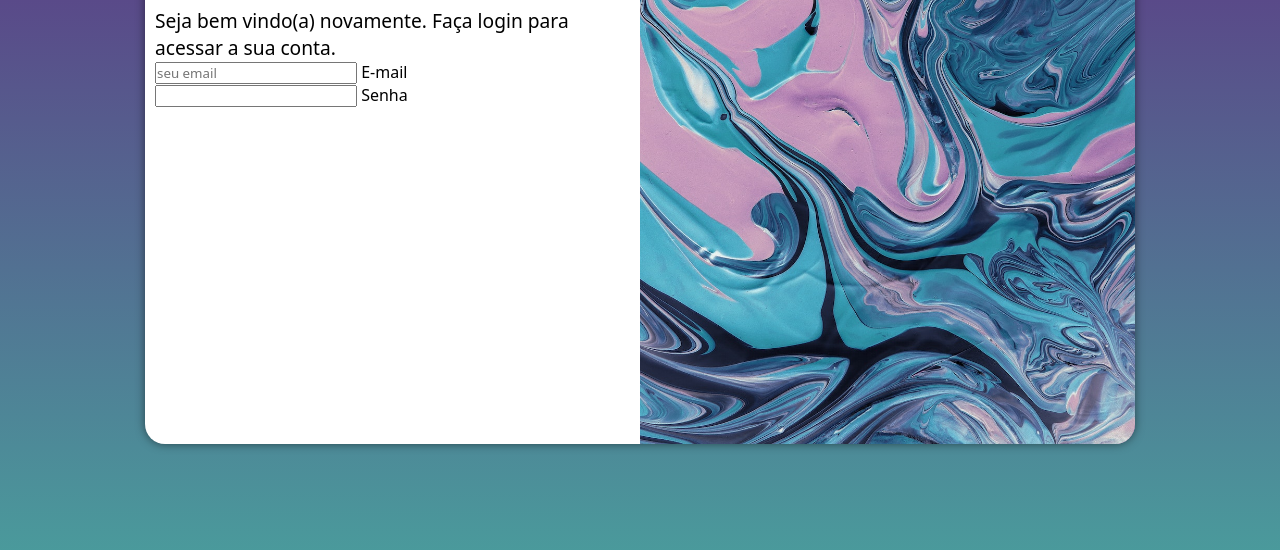
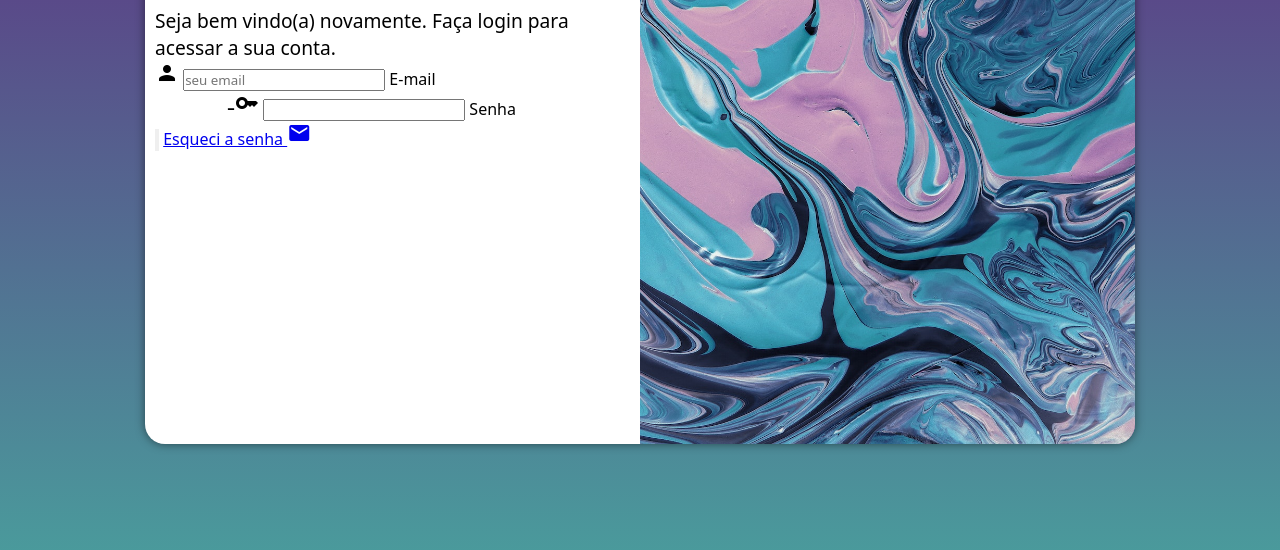
Before and after one commit to R0drigoG0mes/projeto-login, a plain HTML site: page index.html in a window 1280 px wide. Shown: the part 206-756 px from the top of the page. Drawn offline with Linux system fonts and the light colour scheme.

Commit message:
Update index.html

```diff
--- a/index.html
+++ b/index.html
@@ -7,6 +7,7 @@
     <title>Document</title>
     <link rel="stylesheet" href="estilos/media-queries.css">
     <link rel="stylesheet" href="estilos/style.css">
+    <link rel="stylesheet" href="https://fonts.googleapis.com/icon?family=Material+Icons">
 </head>
 <body>
     <main>
@@ -17,15 +18,19 @@
             <div id="formulario">
                 <h1>Login</h1>
                 <p>Seja bem vindo(a) novamente. Faça login para acessar a sua conta.</p>
-                <form action="login.php" method="post">
+                <form action="login.php" method="post" autocomplete="on">
                     <div class="campo">
-                        <input type="email" name="login" id="ilogin" placeholder="seu email">
+                        <i class="material-icons">person</i>
+                        <input type="email" name="login" id="ilogin" placeholder="seu email" autocomplete="email" required maxlength="150">
                         <label for="ilogin">E-mail</label>
                     </div>
                     <div class="campo">
-                        <input type="password" name="senha" id="isenha">
+                        <i class="material-icons">vpn-key</i>
+                        <input type="password" name="senha" id="isenha" autocomplete="current-password" required minlength="8" maxlength="50">
                         <label for="isenha">Senha</label>
                     </div>
+                    <input type="submit" value="">
+                    <a href="esqueci.html">Esqueci a senha <i class="material-icons">mail</i></a>
                 </form>
             </div>
         </section>
```
